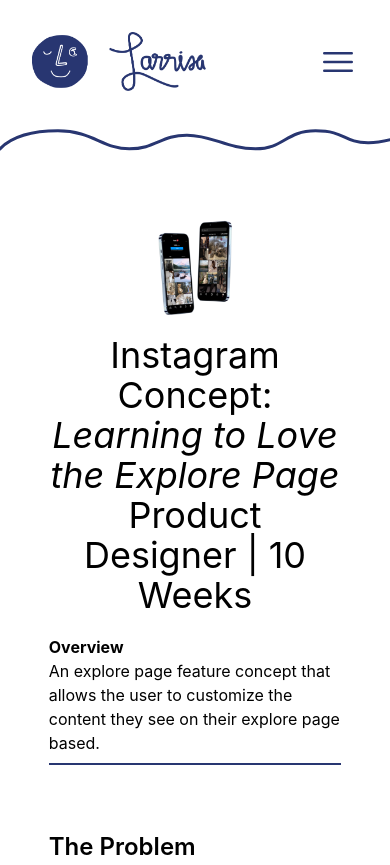
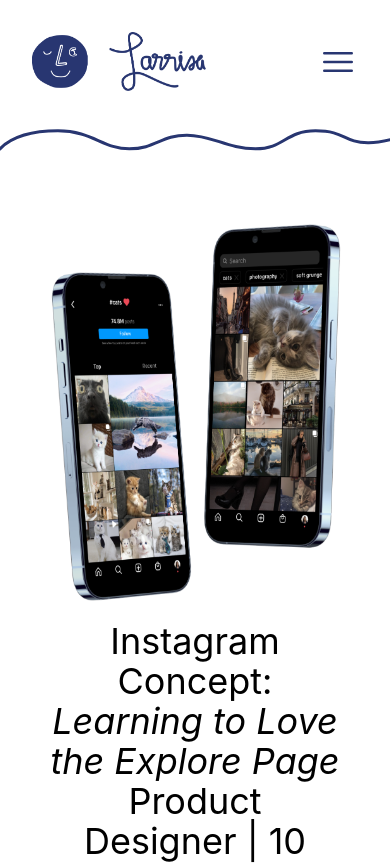
Before and after one commit to michelleli01/larrisa-portfolio, a SvelteKit app: page /work/instagram in a window 390 px wide. Shown: the top 865 px of the page. Built offline with nearby package versions, Linux system fonts and the light colour scheme; a web font is replaced by a local one.

Commit message:
instagram mobile

```diff
--- a/src/routes/work/instagram/+page.svelte
+++ b/src/routes/work/instagram/+page.svelte
@@ -16,8 +16,7 @@
 		<img
 			src={instagram_work}
 			alt="phone screens of instagram work"
-			width="25%"
-			class="object-cover items-center mx-auto"
+			class="object-cover items-center mx-auto md:max-w-[25%]"
 		/>
 		<p class="text-4xl text-center">
 			Instagram Concept: <i>Learning to Love the Explore Page</i>
@@ -95,7 +94,7 @@
 				</ol>
 			</div>
 			<p class="font-semibold"><i>Solution A: Pinning Accounts</i></p>
-			<img src={pinning_acc_wireframes} width="50%" alt="pinning accounts wireframes" />
+			<img src={pinning_acc_wireframes} class="md:max-w-[50%]" alt="pinning accounts wireframes" />
 			<p>The user would be able to pin content from a user such as stories, posts, and messages.</p>
 			<div>
 				✓ Prioritizes content that users actually want to see <br />✅ Allows users to find their
@@ -104,7 +103,7 @@
 			</div>
 
 			<p class="font-semibold"><i>Solution B: Customizing the Explore Page</i></p>
-			<img src={custom_explore_wireframes} width="75%" alt="pinning accounts wireframes" />
+			<img src={custom_explore_wireframes} class="md:max-w-[75%]" alt="pinning accounts wireframes" />
 			<p>
 				The user would be able to give input on the content that they are shown on the explore page.
 			</p>
@@ -116,7 +115,7 @@
 			</div>
 
 			<p class="font-semibold"><i>Solution A: Pinning Accounts</i></p>
-			<img src={pinning_acc_wireframes} width="50%" alt="pinning accounts wireframes" />
+			<img src={pinning_acc_wireframes} class="md:max-w-[50%]" alt="pinning accounts wireframes" />
 			<p>The user would be able to pin content from a user such as stories, posts, and messages.</p>
 			<div>
 				✓ Prioritizes content that users actually want to see <br />✅ Allows users to find their
```
